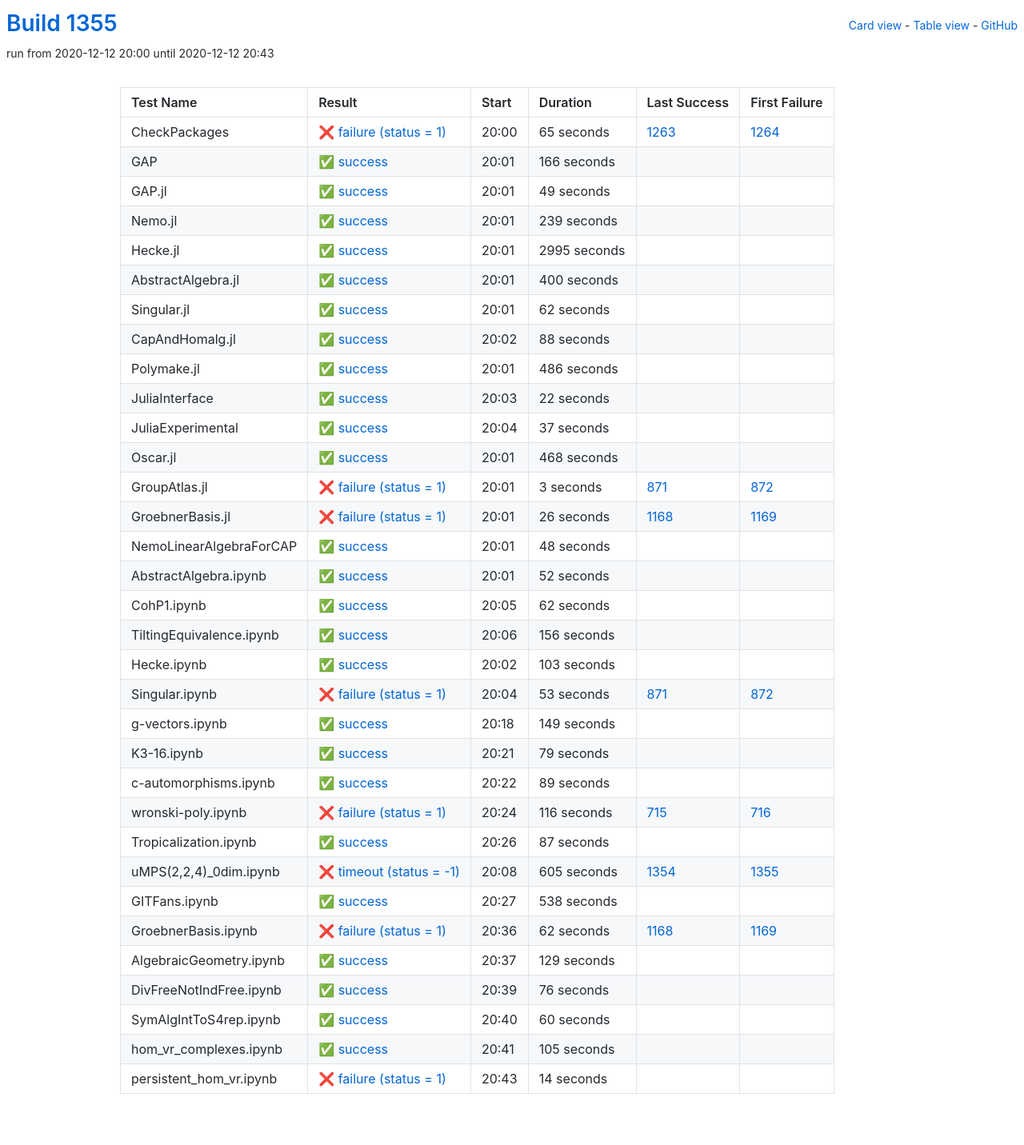
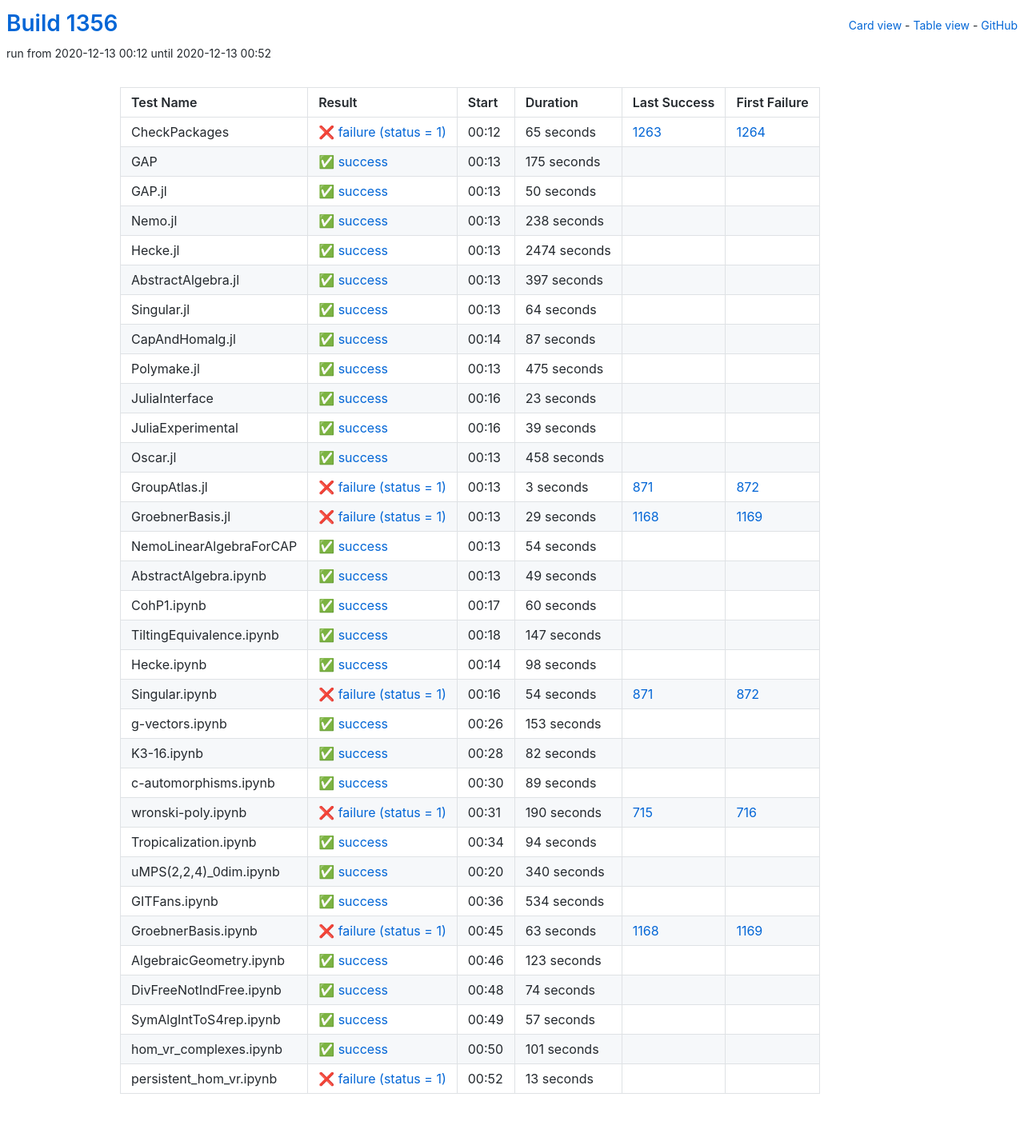
Before and after one commit to oscar-system/oscar-ci-status-stable, a Jekyll site: the page built from table.html, in a window 1280 px wide. Shown: the whole page at 80% size. Built offline with Jekyll 4.4.1, drawn with Linux system fonts in a browser that asks for light colours.

Commit message:
Build #1356

```diff
--- a/_data/ci.yml
+++ b/_data/ci.yml
@@ -1,6 +1,6 @@
 ---
-build: 1355
-build_url: https://oscarci.mathematik.uni-kl.de/job/oscar-stable/1355/
+build: 1356
+build_url: https://oscarci.mathematik.uni-kl.de/job/oscar-stable/1356/
 job: oscar-stable
 organization: oscar-system
 repo: oscar-ci-status-stable
@@ -8,8 +8,8 @@ repourl: https://github.com/oscar-system/oscar-ci-status-stable
 tests:
 - name: CheckPackages
   id: checkpackages
-  log: https://oscarci.mathematik.uni-kl.de/job/oscar-stable/1355/artifact/logs/build-1355/CheckPackages.log
-  start: 2020-12-12 20:00
+  log: https://oscarci.mathematik.uni-kl.de/job/oscar-stable/1356/artifact/logs/build-1356/CheckPackages.log
+  start: 2020-12-13 00:12
   success: false
   exitcode: 1
   status: failure
@@ -20,140 +20,140 @@ tests:
   first_failure_url: https://oscarci.mathematik.uni-kl.de/job/oscar-stable/1264/
 - name: GAP
   id: gap
-  log: https://oscarci.mathematik.uni-kl.de/job/oscar-stable/1355/artifact/logs/build-1355/GAP.log
-  start: 2020-12-12 20:01
+  log: https://oscarci.mathematik.uni-kl.de/job/oscar-stable/1356/artifact/logs/build-1356/GAP.log
+  start: 2020-12-13 00:13
   success: true
   exitcode: 0
   status: success
-  duration: 166
+  duration: 175
   last_success: false
   last_success_url:
   first_failure: false
   first_failure_url:
 - name: GAP.jl
   id: gap-jl
-  log: https://oscarci.mathematik.uni-kl.de/job/oscar-stable/1355/artifact/logs/build-1355/GAP.jl.log
-  start: 2020-12-12 20:01
+  log: https://oscarci.mathematik.uni-kl.de/job/oscar-stable/1356/artifact/logs/build-1356/GAP.jl.log
+  start: 2020-12-13 00:13
   success: true
   exitcode: 0
   status: success
-  duration: 49
+  duration: 50
   last_success: false
   last_success_url:
   first_failure: false
   first_failure_url:
 - name: Nemo.jl
   id: nemo-jl
-  log: https://oscarci.mathematik.uni-kl.de/job/oscar-stable/1355/artifact/logs/build-1355/Nemo.jl.log
-  start: 2020-12-12 20:01
+  log: https://oscarci.mathematik.uni-kl.de/job/oscar-stable/1356/artifact/logs/build-1356/Nemo.jl.log
+  start: 2020-12-13 00:13
   success: true
   exitcode: 0
   status: success
-  duration: 239
+  duration: 238
   last_success: false
   last_success_url:
   first_failure: false
   first_failure_url:
 - name: Hecke.jl
   id: hecke-jl
-  log: https://oscarci.mathematik.uni-kl.de/job/oscar-stable/1355/artifact/logs/build-1355/Hecke.jl.log
-  start: 2020-12-12 20:01
+  log: https://oscarci.mathematik.uni-kl.de/job/oscar-stable/1356/artifact/logs/build-1356/Hecke.jl.log
+  start: 2020-12-13 00:13
   success: true
   exitcode: 0
   status: success
-  duration: 2995
+  duration: 2474
   last_success: false
   last_success_url:
   first_failure: false
   first_failure_url:
 - name: AbstractAlgebra.jl
   id: abstractalgebra-jl
-  log: https://oscarci.mathematik.uni-kl.de/job/oscar-stable/1355/artifact/logs/build-1355/AbstractAlgebra.jl.log
-  start: 2020-12-12 20:01
+  log: https://oscarci.mathematik.uni-kl.de/job/oscar-stable/1356/artifact/logs/build-1356/AbstractAlgebra.jl.log
+  start: 2020-12-13 00:13
   success: true
   exitcode: 0
   status: success
-  duration: 400
+  duration: 397
   last_success: false
   last_success_url:
   first_failure: false
   first_failure_url:
 - name: Singular.jl
   id: singular-jl
-  log: https://oscarci.mathematik.uni-kl.de/job/oscar-stable/1355/artifact/logs/build-1355/Singular.jl.log
-  start: 2020-12-12 20:01
+  log: https://oscarci.mathematik.uni-kl.de/job/oscar-stable/1356/artifact/logs/build-1356/Singular.jl.log
+  start: 2020-12-13 00:13
   success: true
   exitcode: 0
   status: success
-  duration: 62
+  duration: 64
   last_success: false
   last_success_url:
   first_failure: false
   first_failure_url:
 - name: CapAndHomalg.jl
   id: capandhomalg-jl
-  log: https://oscarci.mathematik.uni-kl.de/job/oscar-stable/1355/artifact/logs/build-1355/CapAndHomalg.jl.log
-  start: 2020-12-12 20:02
+  log: https://oscarci.mathematik.uni-kl.de/job/oscar-stable/1356/artifact/logs/build-1356/CapAndHomalg.jl.log
+  start: 2020-12-13 00:14
   success: true
   exitcode: 0
   status: success
-  duration: 88
+  duration: 87
   last_success: false
   last_success_url:
   first_failure: false
   first_failure_url:
 - name: Polymake.jl
   id: polymake-jl
-  log: https://oscarci.mathematik.uni-kl.de/job/oscar-stable/1355/artifact/logs/build-1355/Polymake.jl.log
-  start: 2020-12-12 20:01
+  log: https://oscarci.mathematik.uni-kl.de/job/oscar-stable/1356/artifact/logs/build-1356/Polymake.jl.log
+  start: 2020-12-13 00:13
   success: true
   exitcode: 0
   status: success
-  duration: 486
+  duration: 475
   last_success: false
   last_success_url:
   first_failure: false
   first_failure_url:
 - name: JuliaInterface
   id: juliainterface
-  log: https://oscarci.mathematik.uni-kl.de/job/oscar-stable/1355/artifact/logs/build-1355/JuliaInterface.log
-  start: 2020-12-12 20:03
+  log: https://oscarci.mathematik.uni-kl.de/job/oscar-stable/1356/artifact/logs/build-1356/JuliaInterface.log
+  start: 2020-12-13 00:16
   success: true
   exitcode: 0
   status: success
-  duration: 22
+  duration: 23
   last_success: false
   last_success_url:
   first_failure: false
   first_failure_url:
 - name: JuliaExperimental
   id: juliaexperimental
-  log: https://oscarci.mathematik.uni-kl.de/job/oscar-stable/1355/artifact/logs/build-1355/JuliaExperimental.log
-  start: 2020-12-12 20:04
+  log: https://oscarci.mathematik.uni-kl.de/job/oscar-stable/1356/artifact/logs/build-1356/JuliaExperimental.log
+  start: 2020-12-13 00:16
   success: true
   exitcode: 0
   status: success
-  duration: 37
+  duration: 39
   last_success: false
   last_success_url:
   first_failure: false
   first_failure_url:
 - name: Oscar.jl
   id: oscar-jl
-  log: https://oscarci.mathematik.uni-kl.de/job/oscar-stable/1355/artifact/logs/build-1355/Oscar.jl.log
-  start: 2020-12-12 20:01
+  log: https://oscarci.mathematik.uni-kl.de/job/oscar-stable/1356/artifact/logs/build-1356/Oscar.jl.log
+  start: 2020-12-13 00:13
   success: true
   exitcode: 0
   status: success
-  duration: 468
+  duration: 458
   last_success: false
   last_success_url:
   first_failure: false
   first_failure_url:
 - name: GroupAtlas.jl
   id: groupatlas-jl
-  log: https://oscarci.mathematik.uni-kl.de/job/oscar-stable/1355/artifact/logs/build-1355/GroupAtlas.jl.log
-  start: 2020-12-12 20:01
+  log: https://oscarci.mathematik.uni-kl.de/job/oscar-stable/1356/artifact/logs/build-1356/GroupAtlas.jl.log
+  start: 2020-12-13 00:13
   success: false
   exitcode: 1
   status: failure
@@ -164,116 +164,116 @@ tests:
   first_failure_url: https://oscarci.mathematik.uni-kl.de/job/oscar-stable/872/
 - name: GroebnerBasis.jl
   id: groebnerbasis-jl
-  log: https://oscarci.mathematik.uni-kl.de/job/oscar-stable/1355/artifact/logs/build-1355/GroebnerBasis.jl.log
-  start: 2020-12-12 20:01
+  log: https://oscarci.mathematik.uni-kl.de/job/oscar-stable/1356/artifact/logs/build-1356/GroebnerBasis.jl.log
+  start: 2020-12-13 00:13
   success: false
   exitcode: 1
   status: failure
-  duration: 26
+  duration: 29
   last_success: 1168
   last_success_url: https://oscarci.mathematik.uni-kl.de/job/oscar-stable/1168/
   first_failure: 1169
   first_failure_url: https://oscarci.mathematik.uni-kl.de/job/oscar-stable/1169/
 - name: NemoLinearAlgebraForCAP
   id: nemolinearalgebraforcap
-  log: https://oscarci.mathematik.uni-kl.de/job/oscar-stable/1355/artifact/logs/build-1355/NemoLinearAlgebraForCAP.log
-  start: 2020-12-12 20:01
+  log: https://oscarci.mathematik.uni-kl.de/job/oscar-stable/1356/artifact/logs/build-1356/NemoLinearAlgebraForCAP.log
+  start: 2020-12-13 00:13
   success: true
   exitcode: 0
   status: success
-  duration: 48
+  duration: 54
   last_success: false
   last_success_url:
   first_failure: false
   first_failure_url:
 - name: AbstractAlgebra.ipynb
   id: abstractalgebra-ipynb
-  log: https://oscarci.mathematik.uni-kl.de/job/oscar-stable/1355/artifact/logs/build-1355/AbstractAlgebra.ipynb.log
-  start: 2020-12-12 20:01
+  log: https://oscarci.mathematik.uni-kl.de/job/oscar-stable/1356/artifact/logs/build-1356/AbstractAlgebra.ipynb.log
+  start: 2020-12-13 00:13
   success: true
   exitcode: 0
   status: success
-  duration: 52
+  duration: 49
   last_success: false
   last_success_url:
   first_failure: false
   first_failure_url:
 - name: CohP1.ipynb
   id: cohp1-ipynb
-  log: https://oscarci.mathematik.uni-kl.de/job/oscar-stable/1355/artifact/logs/build-1355/CohP1.ipynb.log
-  start: 2020-12-12 20:05
+  log: https://oscarci.mathematik.uni-kl.de/job/oscar-stable/1356/artifact/logs/build-1356/CohP1.ipynb.log
+  start: 2020-12-13 00:17
   success: true
   exitcode: 0
   status: success
-  duration: 62
+  duration: 60
   last_success: false
   last_success_url:
   first_failure: false
   first_failure_url:
 - name: TiltingEquivalence.ipynb
   id: tiltingequivalence-ipynb
-  log: https://oscarci.mathematik.uni-kl.de/job/oscar-stable/1355/artifact/logs/build-1355/TiltingEquivalence.ipynb.log
-  start: 2020-12-12 20:06
+  log: https://oscarci.mathematik.uni-kl.de/job/oscar-stable/1356/artifact/logs/build-1356/TiltingEquivalence.ipynb.log
+  start: 2020-12-13 00:18
   success: true
   exitcode: 0
   status: success
-  duration: 156
+  duration: 147
   last_success: false
   last_success_url:
   first_failure: false
   first_failure_url:
 - name: Hecke.ipynb
   id: hecke-ipynb
-  log: https://oscarci.mathematik.uni-kl.de/job/oscar-stable/1355/artifact/logs/build-1355/Hecke.ipynb.log
-  start: 2020-12-12 20:02
+  log: https://oscarci.mathematik.uni-kl.de/job/oscar-stable/1356/artifact/logs/build-1356/Hecke.ipynb.log
+  start: 2020-12-13 00:14
   success: true
   exitcode: 0
   status: success
-  duration: 103
+  duration: 98
   last_success: false
   last_success_url:
   first_failure: false
   first_failure_url:
 - name: Singular.ipynb
   id: singular-ipynb
-  log: https://oscarci.mathematik.uni-kl.de/job/oscar-stable/1355/artifact/logs/build-1355/Singular.ipynb.log
-  start: 2020-12-12 20:04
+  log: https://oscarci.mathematik.uni-kl.de/job/oscar-stable/1356/artifact/logs/build-1356/Singular.ipynb.log
+  start: 2020-12-13 00:16
   success: false
   exitcode: 1
   status: failure
-  duration: 53
+  duration: 54
   last_success: 871
   last_success_url: https://oscarci.mathematik.uni-kl.de/job/oscar-stable/871/
   first_failure: 872
   first_failure_url: https://oscarci.mathematik.uni-kl.de/job/oscar-stable/872/
 - name: g-vectors.ipynb
   id: g-vectors-ipynb
-  log: https://oscarci.mathematik.uni-kl.de/job/oscar-stable/1355/artifact/logs/build-1355/g-vectors.ipynb.log
-  start: 2020-12-12 20:18
+  log: https://oscarci.mathematik.uni-kl.de/job/oscar-stable/1356/artifact/logs/build-1356/g-vectors.ipynb.log
+  start: 2020-12-13 00:26
   success: true
   exitcode: 0
   status: success
-  duration: 149
+  duration: 153
   last_success: false
   last_success_url:
   first_failure: false
   first_failure_url:
 - name: K3-16.ipynb
   id: k3-16-ipynb
-  log: https://oscarci.mathematik.uni-kl.de/job/oscar-stable/1355/artifact/logs/build-1355/K3-16.ipynb.log
-  start: 2020-12-12 20:21
+  log: https://oscarci.mathematik.uni-kl.de/job/oscar-stable/1356/artifact/logs/build-1356/K3-16.ipynb.log
+  start: 2020-12-13 00:28
   success: true
   exitcode: 0
   status: success
-  duration: 79
+  duration: 82
   last_success: false
   last_success_url:
   first_failure: false
   first_failure_url:
 - name: c-automorphisms.ipynb
   id: c-automorphisms-ipynb
-  log: https://oscarci.mathematik.uni-kl.de/job/oscar-stable/1355/artifact/logs/build-1355/c-automorphisms.ipynb.log
-  start: 2020-12-12 20:22
+  log: https://oscarci.mathematik.uni-kl.de/job/oscar-stable/1356/artifact/logs/build-1356/c-automorphisms.ipynb.log
+  start: 2020-12-13 00:30
   success: true
   exitcode: 0
   status: success
@@ -284,120 +284,120 @@ tests:
   first_failure_url:
 - name: wronski-poly.ipynb
   id: wronski-poly-ipynb
-  log: https://oscarci.mathematik.uni-kl.de/job/oscar-stable/1355/artifact/logs/build-1355/wronski-poly.ipynb.log
-  start: 2020-12-12 20:24
+  log: https://oscarci.mathematik.uni-kl.de/job/oscar-stable/1356/artifact/logs/build-1356/wronski-poly.ipynb.log
+  start: 2020-12-13 00:31
   success: false
   exitcode: 1
   status: failure
-  duration: 116
+  duration: 190
   last_success: 715
   last_success_url: https://oscarci.mathematik.uni-kl.de/job/oscar-stable/715/
   first_failure: 716
   first_failure_url: https://oscarci.mathematik.uni-kl.de/job/oscar-stable/716/
 - name: Tropicalization.ipynb
   id: tropicalization-ipynb
-  log: https://oscarci.mathematik.uni-kl.de/job/oscar-stable/1355/artifact/logs/build-1355/Tropicalization.ipynb.log
-  start: 2020-12-12 20:26
+  log: https://oscarci.mathematik.uni-kl.de/job/oscar-stable/1356/artifact/logs/build-1356/Tropicalization.ipynb.log
+  start: 2020-12-13 00:34
   success: true
   exitcode: 0
   status: success
-  duration: 87
+  duration: 94
   last_success: false
   last_success_url:
   first_failure: false
   first_failure_url:
 - name: uMPS(2,2,4)_0dim.ipynb
   id: umps-2-2-4-0dim-ipynb
-  log: https://oscarci.mathematik.uni-kl.de/job/oscar-stable/1355/artifact/logs/build-1355/uMPS-2-2-4-_0dim.ipynb.log
-  start: 2020-12-12 20:08
-  success: false
-  exitcode: -1
-  status: timeout
-  duration: 605
-  last_success: 1354
-  last_success_url: https://oscarci.mathematik.uni-kl.de/job/oscar-stable/1354/
-  first_failure: 1355
-  first_failure_url: https://oscarci.mathematik.uni-kl.de/job/oscar-stable/1355/
-- name: GITFans.ipynb
-  id: gitfans-ipynb
-  log: https://oscarci.mathematik.uni-kl.de/job/oscar-stable/1355/artifact/logs/build-1355/GITFans.ipynb.log
-  start: 2020-12-12 20:27
+  log: https://oscarci.mathematik.uni-kl.de/job/oscar-stable/1356/artifact/logs/build-1356/uMPS-2-2-4-_0dim.ipynb.log
+  start: 2020-12-13 00:20
   success: true
   exitcode: 0
   status: success
-  duration: 538
+  duration: 340
+  last_success: false
+  last_success_url:
+  first_failure: false
+  first_failure_url:
+- name: GITFans.ipynb
+  id: gitfans-ipynb
+  log: https://oscarci.mathematik.uni-kl.de/job/oscar-stable/1356/artifact/logs/build-1356/GITFans.ipynb.log
+  start: 2020-12-13 00:36
+  success: true
+  exitcode: 0
+  status: success
+  duration: 534
   last_success: false
   last_success_url:
   first_failure: false
   first_failure_url:
 - name: GroebnerBasis.ipynb
   id: groebnerbasis-ipynb
-  log: https://oscarci.mathematik.uni-kl.de/job/oscar-stable/1355/artifact/logs/build-1355/GroebnerBasis.ipynb.log
-  start: 2020-12-12 20:36
+  log: https://oscarci.mathematik.uni-kl.de/job/oscar-stable/1356/artifact/logs/build-1356/GroebnerBasis.ipynb.log
+  start: 2020-12-13 00:45
   success: false
   exitcode: 1
   status: failure
-  duration: 62
+  duration: 63
   last_success: 1168
   last_success_url: https://oscarci.mathematik.uni-kl.de/job/oscar-stable/1168/
   first_failure: 1169
   first_failure_url: https://oscarci.mathematik.uni-kl.de/job/oscar-stable/1169/
 - name: AlgebraicGeometry.ipynb
   id: algebraicgeometry-ipynb
-  log: https://oscarci.mathematik.uni-kl.de/job/oscar-stable/1355/artifact/logs/build-1355/AlgebraicGeometry.ipynb.log
-  start: 2020-12-12 20:37
+  log: https://oscarci.mathematik.uni-kl.de/job/oscar-stable/1356/artifact/logs/build-1356/AlgebraicGeometry.ipynb.log
+  start: 2020-12-13 00:46
   success: true
   exitcode: 0
   status: success
-  duration: 129
+  duration: 123
   last_success: false
   last_success_url:
   first_failure: false
   first_failure_url:
 - name: DivFreeNotIndFree.ipynb
   id: divfreenotindfree-ipynb
-  log: https://oscarci.mathematik.uni-kl.de/job/oscar-stable/1355/artifact/logs/build-1355/DivFreeNotIndFree.ipynb.log
-  start: 2020-12-12 20:39
+  log: https://oscarci.mathematik.uni-kl.de/job/oscar-stable/1356/artifact/logs/build-1356/DivFreeNotIndFree.ipynb.log
+  start: 2020-12-13 00:48
   success: true
   exitcode: 0
   status: success
-  duration: 76
+  duration: 74
   last_success: false
   last_success_url:
   first_failure: false
   first_failure_url:
 - name: SymAlgIntToS4rep.ipynb
   id: symalginttos4rep-ipynb
-  log: https://oscarci.mathematik.uni-kl.de/job/oscar-stable/1355/artifact/logs/build-1355/SymAlgIntToS4rep.ipynb.log
-  start: 2020-12-12 20:40
+  log: https://oscarci.mathematik.uni-kl.de/job/oscar-stable/1356/artifact/logs/build-1356/SymAlgIntToS4rep.ipynb.log
+  start: 2020-12-13 00:49
   success: true
   exitcode: 0
   status: success
-  duration: 60
+  duration: 57
   last_success: false
   last_success_url:
   first_failure: false
   first_failure_url:
 - name: hom_vr_complexes.ipynb
   id: hom-vr-complexes-ipynb
-  log: https://oscarci.mathematik.uni-kl.de/job/oscar-stable/1355/artifact/logs/build-1355/hom_vr_complexes.ipynb.log
-  start: 2020-12-12 20:41
+  log: https://oscarci.mathematik.uni-kl.de/job/oscar-stable/1356/artifact/logs/build-1356/hom_vr_complexes.ipynb.log
+  start: 2020-12-13 00:50
   success: true
   exitcode: 0
   status: success
-  duration: 105
+  duration: 101
   last_success: false
   last_success_url:
   first_failure: false
   first_failure_url:
 - name: persistent_hom_vr.ipynb
   id: persistent-hom-vr-ipynb
-  log: https://oscarci.mathematik.uni-kl.de/job/oscar-stable/1355/artifact/logs/build-1355/persistent_hom_vr.ipynb.log
-  start: 2020-12-12 20:43
+  log: https://oscarci.mathematik.uni-kl.de/job/oscar-stable/1356/artifact/logs/build-1356/persistent_hom_vr.ipynb.log
+  start: 2020-12-13 00:52
   success: false
   exitcode: 1
   status: failure
-  duration: 14
+  duration: 13
   last_success: false
   last_success_url:
   first_failure: false
```
Also changed, not shown: README.md.
